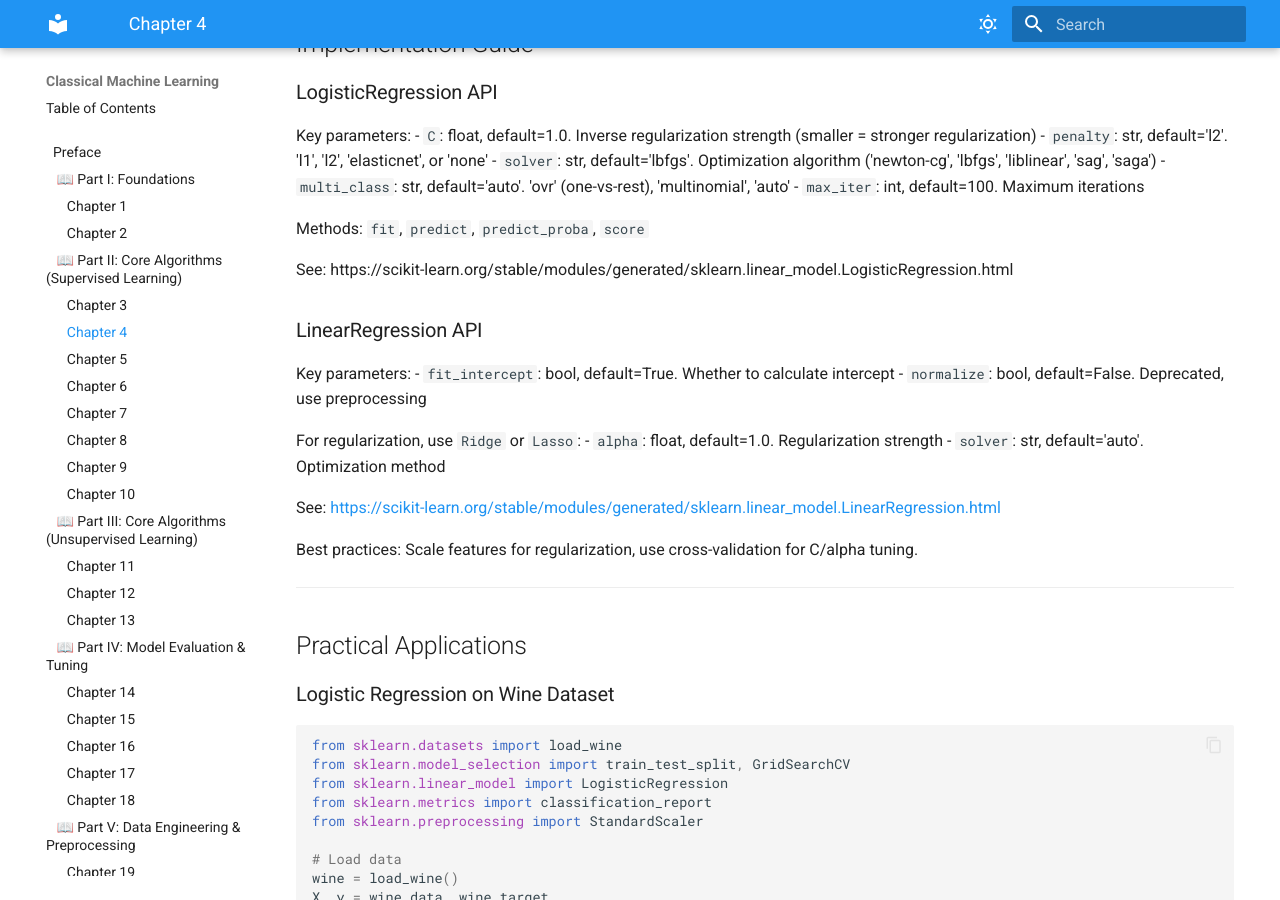
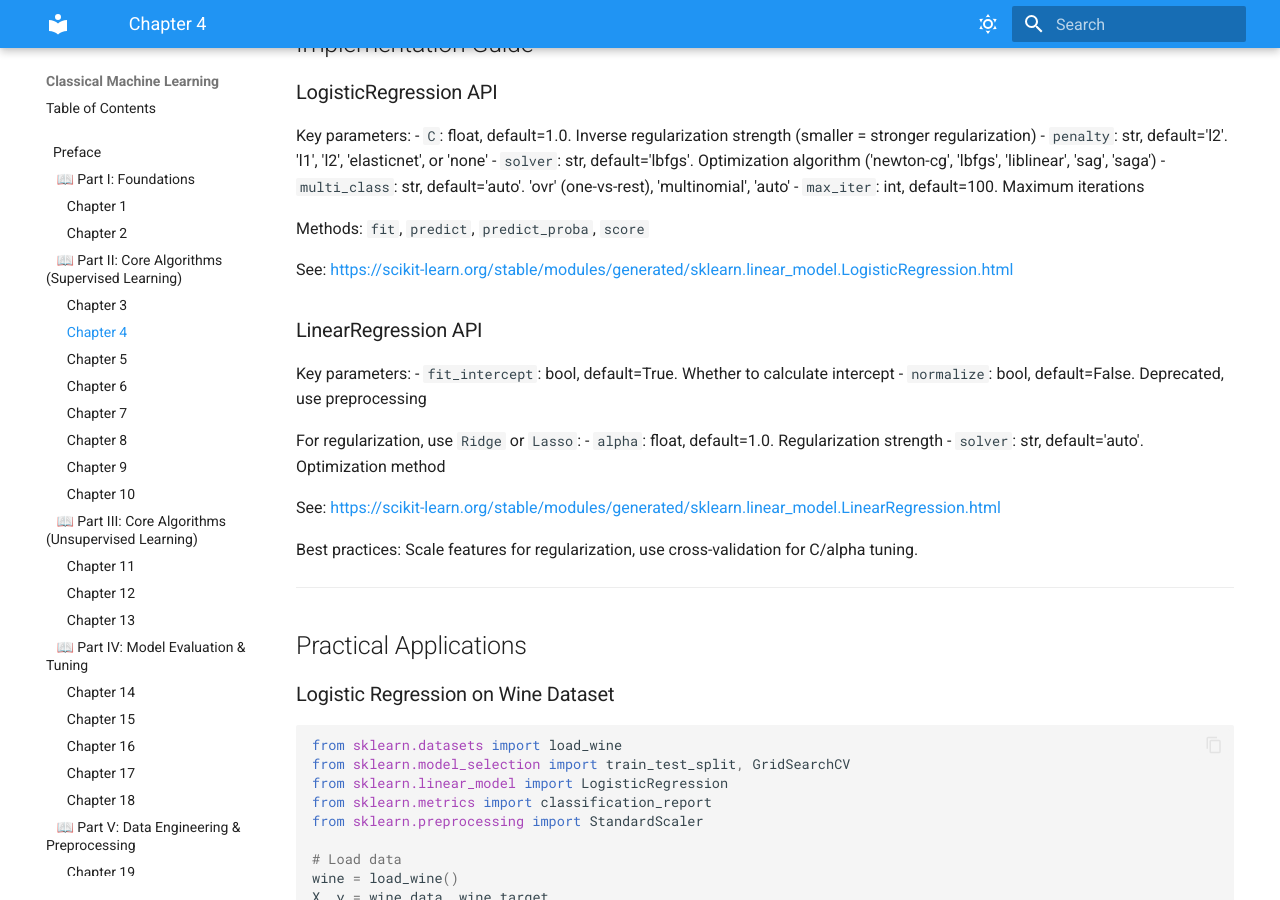
Before and after one commit to McKlay/classical-machine-learning, an MkDocs documentation site: the page built from docs/chapter4.md, in a window 1280 px wide and 900 px high, scrolled down 1970 px. Built offline with MkDocs 1.6.1 and Material for MkDocs 9.7.7, drawn with Linux system fonts in a browser that asks for light colours; part of the change alters nothing that is shown.

```diff
--- a/docs/chapter4.md
+++ b/docs/chapter4.md
@@ -95,7 +95,7 @@ Key parameters:
 
 Methods: `fit`, `predict`, `predict_proba`, `score`
 
-See: https://scikit-learn.org/stable/modules/generated/sklearn.linear_model.LogisticRegression.html
+See: [https://scikit-learn.org/stable/modules/generated/sklearn.linear_model.LogisticRegression.html](https://scikit-learn.org/stable/modules/generated/sklearn.linear_model.LogisticRegression.html)
 
 ### LinearRegression API
 Key parameters:
```
